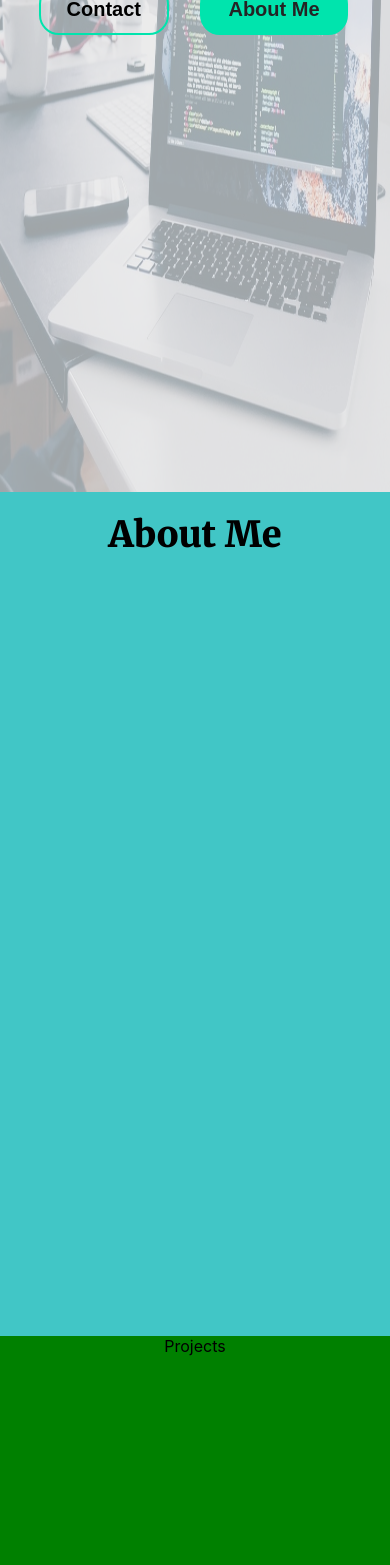
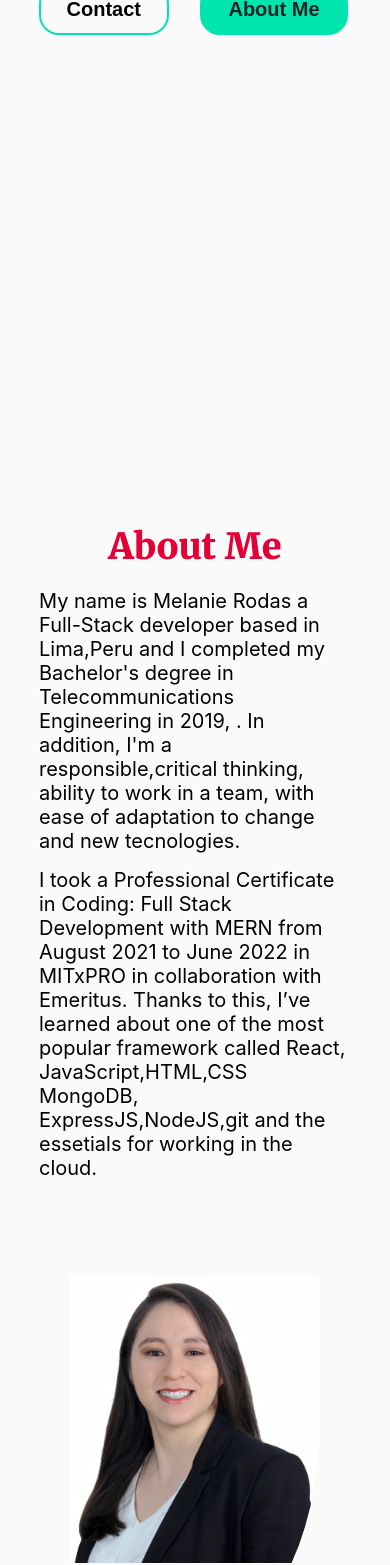
Before and after one commit to melanierolo/Portfolio-react, a React (Create React App) app: page / in a window 390 px wide. Shown: the part 432-1997 px from the top of the page. Built offline with nearby package versions, Linux system fonts and the light colour scheme.

Commit message:
About-section: added a responsive section on the page

```diff
--- a/src/App.css
+++ b/src/App.css
@@ -6,4 +6,5 @@
 .app-page {
   min-height: 2000px;
   top: 80px;
+  background-color: #fafafa;
 }
--- a/src/components/About/index.jsx
+++ b/src/components/About/index.jsx
@@ -1,11 +1,39 @@
 import React from "react";
 import Title from "../Title";
 import "./style.css";
+import ImageAbout from "../../assets/images/image-about.png";
 
 export default function About() {
   return (
     <section className="about" id="about">
       <Title>About Me</Title>
+      <div className="about-content">
+        <div className="about-paragraph">
+          <p>
+            My name is Melanie Rodas a Full-Stack developer based in Lima,Peru
+            and I completed my Bachelor's degree in Telecommunications
+            Engineering in 2019, . In addition, I'm a responsible,critical
+            thinking, ability to work in a team, with ease of adaptation to
+            change and new tecnologies.{" "}
+          </p>
+          <p>
+            I took a Professional Certificate in Coding: Full Stack Development
+            with MERN from August 2021 to June 2022 in MITxPRO in collaboration
+            with Emeritus. Thanks to this, I’ve learned about one of the most
+            popular framework called React, JavaScript,HTML,CSS MongoDB,
+            ExpressJS,NodeJS,git and the essetials for working in the cloud.
+          </p>
+        </div>
+        <div className="about-image">
+          <div className="about-background"></div>
+          <div className="about-img">
+            {" "}
+            <figure>
+              <img src={ImageAbout} alt="Profesional- Melanie" />
+            </figure>
+          </div>
+        </div>
+      </div>
     </section>
   );
 }
--- a/src/components/About/style.css
+++ b/src/components/About/style.css
@@ -1,6 +1,61 @@
 .about {
   min-height: 100vh;
+  height: auto;
   scroll-margin-top: 80px;
   text-align: center;
-  background-color: rgb(65, 198, 198);
+  padding: 0 15% 5% 15%;
 }
+
+.about-content {
+  display: flex;
+  align-items: start;
+}
+
+@media screen and (max-width: 770px) {
+  .about {
+    padding: 3% 5%;
+  }
+  .about-content {
+    display: flex;
+    flex-direction: column;
+  }
+}
+
+@media screen and (max-width: 1270px) {
+  .about {
+    padding: 3% 10%;
+  }
+}
+
+.about-content .about-paragraph {
+  flex: 1;
+  text-align: left;
+}
+.about-content .about-paragraph p {
+  font-size: 20px;
+  padding: 0 0 15px 0;
+}
+
+.about-content .about-image {
+  flex: 1;
+  display: flex;
+  align-items: center;
+  justify-content: center;
+  position: relative;
+  height: 100%;
+  z-index: 1;
+}
+
+.about-content .about-image .about-img {
+  width: 80%;
+  height: 70vh;
+  border-radius: 30px;
+  position: relative;
+}
+.about-content .about-image .about-img img {
+  border-radius: 0 0 50% 0;
+  width: 350px;
+  height: 450px;
+  max-width: 100%;
+  object-fit: contain;
+}
--- a/src/components/Navbar/style.css
+++ b/src/components/Navbar/style.css
@@ -8,6 +8,7 @@
   overflow: hidden; /*sticky header*/
   position: sticky; /*sticky header*/
   top: 0;
+  z-index: 4; /*you can scroll and it will stick to the top of the page*/
 }
 
 .navbar.active-shadow {
--- a/src/components/Title/style.css
+++ b/src/components/Title/style.css
@@ -3,6 +3,7 @@
   font-weight: 500;
   padding: 50px;
   font-family: "Merriweather", serif;
+  color: #e40037;
 }
 
 @media screen and (max-width: 480px) {
```
Also changed, not shown: src/assets/fonts/Poppins-ExtraLight.ttf (added), src/assets/images/image-about.png (added).
